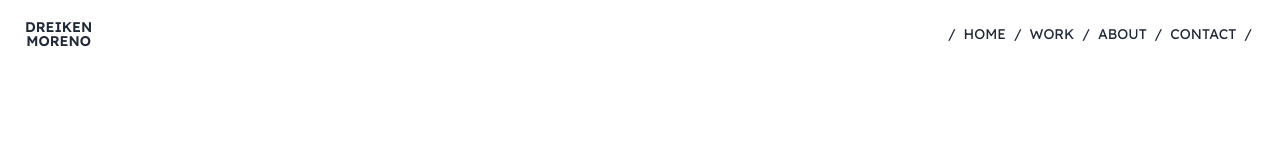
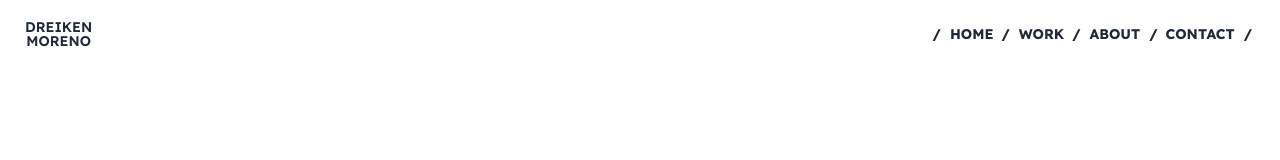
Before and after one commit to andreikennethmoreno/Framer-Portfolio, a Next.js app: page /pages/projects in a window 1280 px wide. Shown: the top 160 px of the page. Built offline with nearby package versions, Linux system fonts and the light colour scheme.

Commit message:
fixed navbar

```diff
--- a/app/pages/NavBar.tsx
+++ b/app/pages/NavBar.tsx
@@ -1,19 +1,20 @@
 import Link from "next/link"; // Import Link for navigation
-
 
 export default function NavBar() {
     return (
         <>
-            <div className="navbar bg-base-100 sticky top-0 z-50">
+            <div className="navbar sticky top-0 z-50 bg-transparent">
                 <div className="flex-1">
                     <Link href="/" passHref>
-                        <div className="btn btn-ghost text-md">DREIKEN<br />MORENO</div>
+                        <div className="btn rounded-lg btn-ghost text-md hover:text-white bg-white bg-opacity-50 backdrop-blur-md">
+                        DREIKEN<br />MORENO
+                        </div>
                     </Link>
                 </div>
 
                 <div className="flex-none">
-                    <ul className="menu menu-horizontal px-1">
-                        <li className="ml-[-1.5rem]">
+                    <ul className="menu menu-horizontal px-1 font-bold rounded-lg text-md hover:text-white hover:bg-transparent bg-white bg-opacity-50 backdrop-blur-md">
+                        <li className="">
                             <Link href="/" passHref>
                                 /&nbsp;&nbsp;HOME
                             </Link>
```
